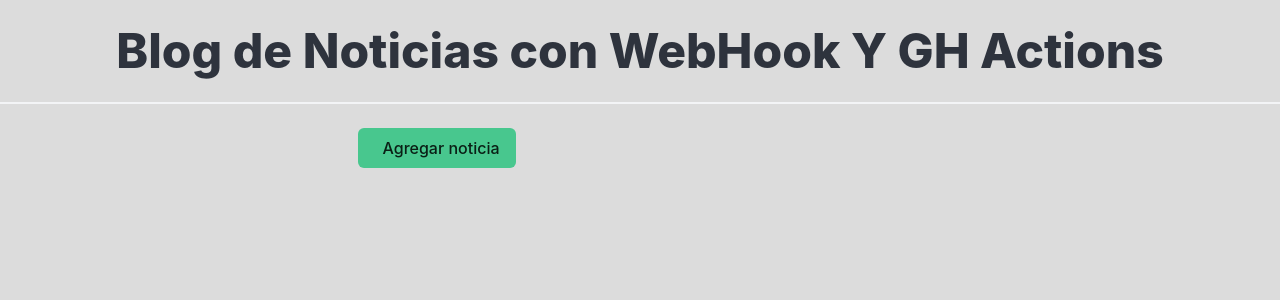
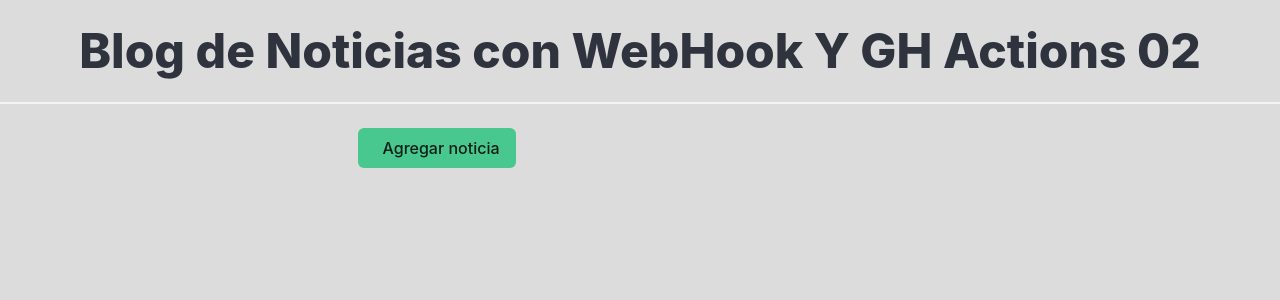
Before and after one commit to CarlosArguelloDev/bloc_tec, a Flask app: page / in a window 1280 px wide. Shown: the top 300 px of the page. Run offline with Flask 3, Linux system fonts and the light colour scheme.

Commit message:
feat: Actualiza el titulo de la pagina principal #2

```diff
--- a/templates/base.html
+++ b/templates/base.html
@@ -9,7 +9,7 @@
   <body >
     <header>
         <br>
-        <h1 class="title has-text-centered is-1">Blog de Noticias con WebHook Y GH Actions</h1>
+        <h1 class="title has-text-centered is-1">Blog de Noticias con WebHook Y GH Actions 02</h1>
         <hr>
     </header>
     <div class="container">
```
